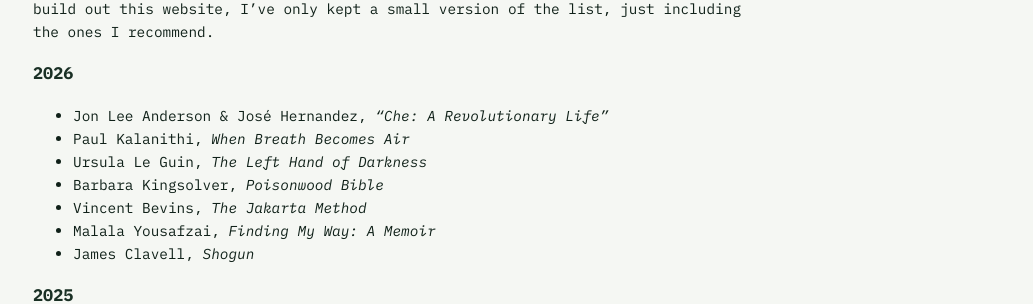
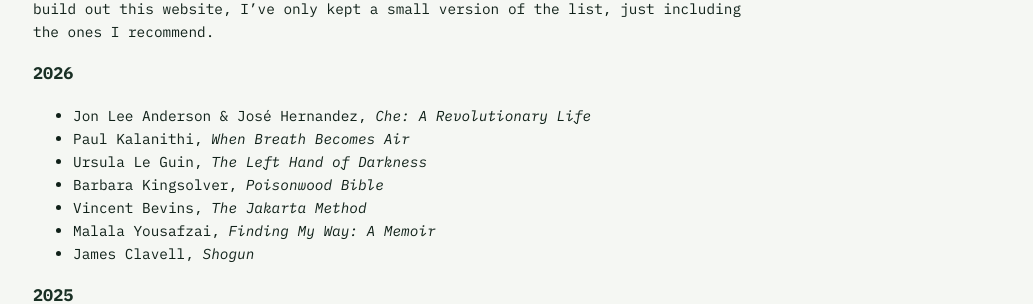
Before and after one commit to koenamk/koenamj, a Jekyll site: the page built from play.md, in a window 1280 px wide and 900 px high. Shown: the part 442-746 px from the top of the window, without its empty margins (247-1280 px from the left). Built offline with Jekyll 4.4.1, drawn with Linux system fonts in a browser that asks for light colours.

Commit message:
quotation-marks

```diff
--- a/play.md
+++ b/play.md
@@ -102,7 +102,7 @@ this website, I've only kept a small version
 of the list, just including the ones I recommend.
 
 ### 2026
-- Jon Lee Anderson & José Hernandez, *"Che: A Revolutionary Life"*
+- Jon Lee Anderson & José Hernandez, *Che: A Revolutionary Life*
 - Paul Kalanithi, *When Breath Becomes Air*
 - Ursula Le Guin, *The Left Hand of Darkness*
 - Barbara Kingsolver, *Poisonwood Bible*
```
